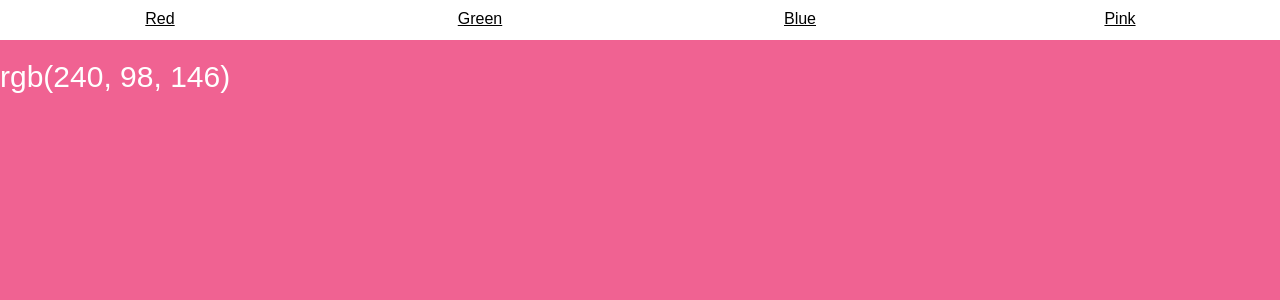
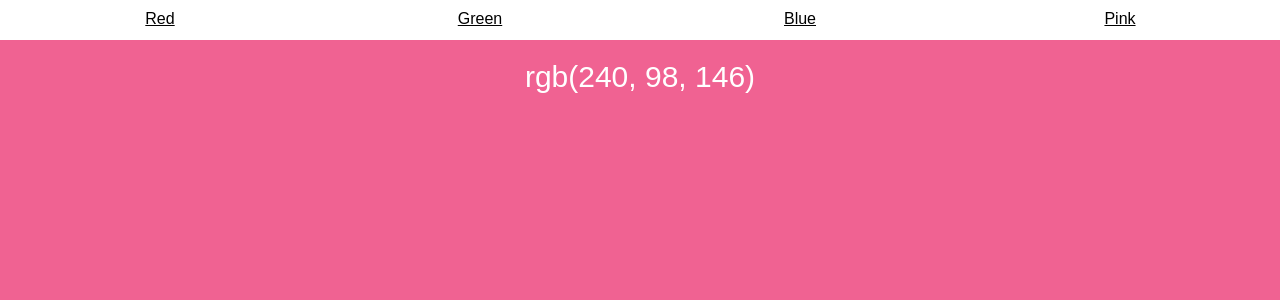
Before and after one commit to jelaniwoods/hypetrain, a React (Create React App) app: page /rgb/240/98/146 in a window 1280 px wide. Shown: the top 300 px of the page. Built offline with nearby package versions, Linux system fonts and the light colour scheme.

Commit message:
forgot this

```diff
--- a/src/components/HSL.js
+++ b/src/components/HSL.js
@@ -21,9 +21,10 @@ styles.hsl = {
     right: 0,
     top: '40px',
     bottom: 0,
-    color: 'black',
+    color: 'white',
     paddingTop: '20px',
     fontSize: '30px',
+    textAlign: 'center'
 }
 
   export default HSL;
--- a/src/components/RGB.js
+++ b/src/components/RGB.js
@@ -23,6 +23,7 @@ const RGB = ({ match }) => {
         bottom: 0,
         color: 'white',
         paddingTop: '20px',
-        fontSize: '30px'
+        fontSize: '30px',
+        textAlign: 'center'
       }
   export default RGB;
```
